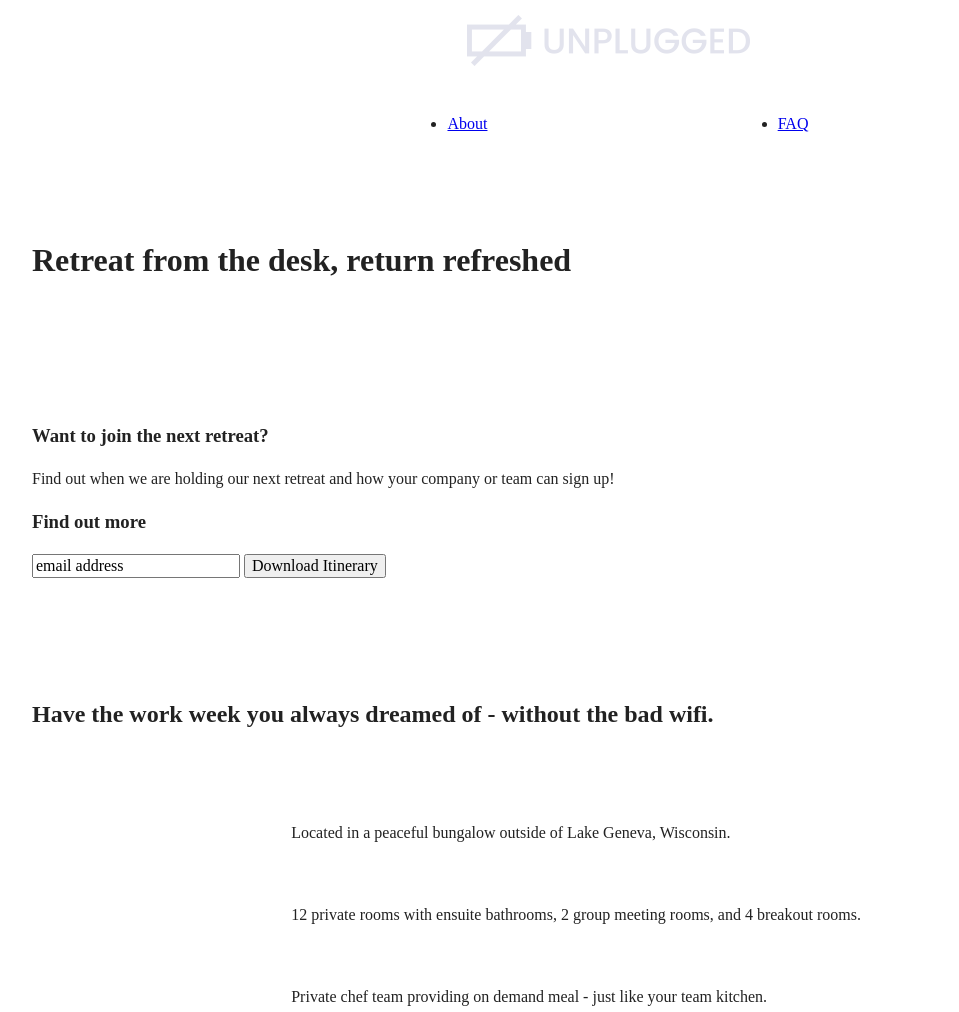
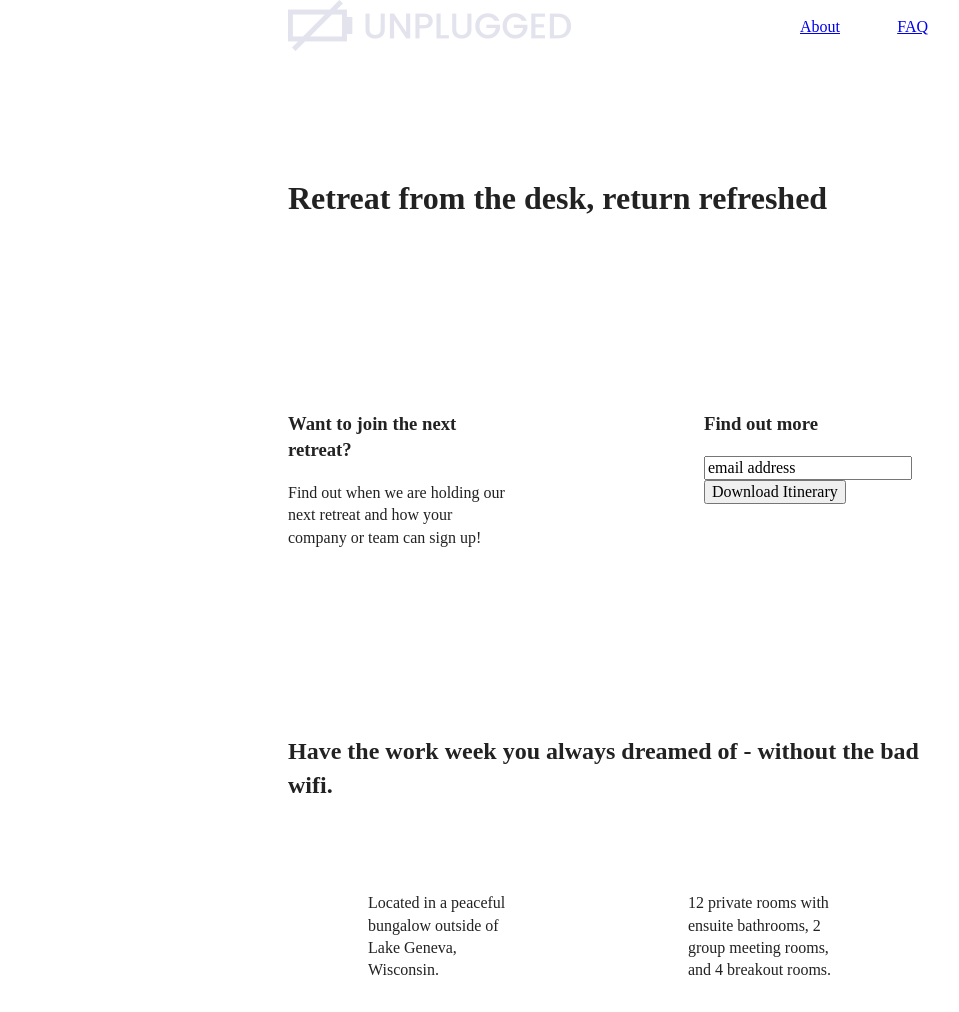
Before and after one commit to JennyLynn126/206-unplugged-retreat, a plain HTML site: page index.html in a window 1280 px wide. Shown: the top 1012 px of the page, without its empty margins (32-991 px from the left). Drawn offline with nearby package versions, Linux system fonts and the light colour scheme.

Commit message:
added breakpoints and wrote code for tablets

```diff
--- a/css/main.css
+++ b/css/main.css
@@ -107,7 +107,10 @@ textarea {
   margin: 50px 0;
 }
 
-
+ul {
+  list-style-type: none;
+  padding: 0;
+}
 
 
 /************** Header - Footer Styles ****************/
@@ -123,7 +126,7 @@ header, footer {
 }
 
 header {
-  padding: 15px 0;
+
 }
 
 
@@ -399,16 +402,120 @@ FAQ Page
    Modify as content requires.
    ========================================================================== */
 
-   @media only screen and (min-width: 35em) {
-    /* Style adjustments for viewports that meet the condition */
+@media only screen and (min-width: 768px){
+/******** TABLET STYLES HERE **********/
+
+/* General Styles */
+.content-wrapper {
+    max-width: 640px;
+    margin: 100px 0;
+
+  }
+
+
+/* Header */
+header {
+  justify-content: space-around;
 }
 
-@media print,
-       (-webkit-min-device-pixel-ratio: 1.25),
-       (min-resolution: 1.25dppx),
-       (min-resolution: 120dpi) {
-    /* Style adjustments for high resolution devices */
+header .content-wrapper {
+  width: 100%;
+  justify-content: space-between;
+
 }
+
+header nav {
+  width: 20%;
+}
+
+header nav ul {
+  justify-content: space-between;
+}
+
+.header-divider {
+  display: none;
+}
+
+/* Hero Area */
+
+/* Aside */
+
+aside .content-wrapper {
+  margin: 50px 0;
+  display: flex;
+  justify-content: space-between;
+  flex-flow: row wrap;
+}
+
+aside .content-wrapper .form-description,
+aside .content-wrapper .form {
+  width: 35%;
+  margin: 0;
+}
+
+/* Features */
+
+.features article {
+  display: flex;
+  justify-content: center;
+  align-items: center;
+  flex-flow: column wrap;
+  flex-basis: 50%;
+}
+
+.features .features-item-description {
+  width: 50%;
+}
+
+/* Reviews */
+
+.reviews article {
+  display: flex;
+  justify-content: space-between;
+}
+}
+
+.reviews article div {
+  width: 49%;
+}
+
+
+/* Footer */
+
+footer .content-wrapper {
+  width: 65%;
+  margin: 100px 0;
+}
+
+.footer-cntent {
+  display: flex;
+  justify-content: space-between;
+  align-items: center;
+
+}
+
+footer .contact {
+  margin-bottom: 0;
+}
+
+footer .coppyright {
+  width: 100%;
+}
+
+
+
+
+
+}/* media query closing bracket */
+
+
+@media only screen and (min-width: 1200px){
+/******** DESKTOP STYLES HERE **********/
+
+
+}/* media query closing bracket */
+
+
 
 
 /* ==========================================================================
--- a/index.html
+++ b/index.html
@@ -96,7 +96,7 @@
         <article>
           <div>
             <h3>LaCrue Bottling Co. October 2018</h3>
-            <p>Lorem ipsum dolor sit amet, consectetur adipiscing elit, sed do</p>
+            <p>Lorem ipsum dolor sit amet, consectetur adipiscing elit, sed do Lorem ipsum dolor sit amet, consectetur adipiscing elit, sed do Lorem ipsum dolor sit amet, consectetur adipiscing elit, sed do Lorem ipsum dolor sit amet, consectetur adipiscing elit, sed do Lorem ipsum dolor sit amet, consectetur adipiscing elit, sed do Lorem ipsum dolor sit amet, consectetur adipiscing elit, sed do Lorem ipsum dolor sit amet, consectetur adipiscing elit, sed do</p>
           </div>
         </article>
       </div>
```
